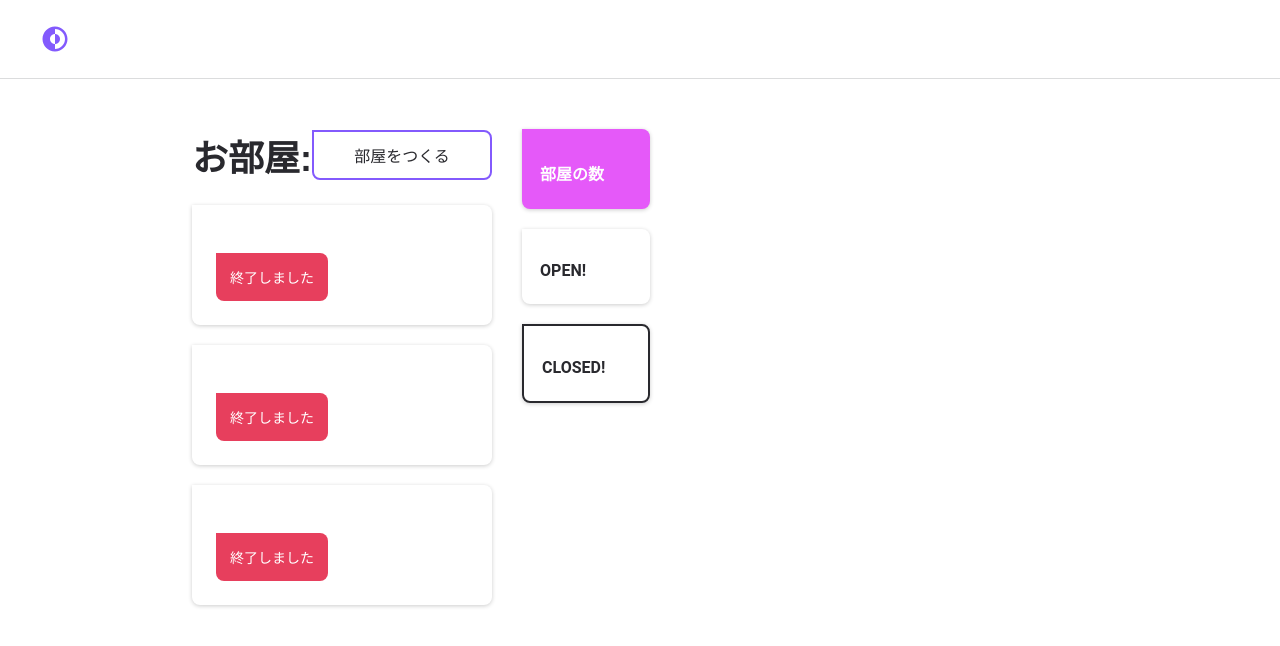
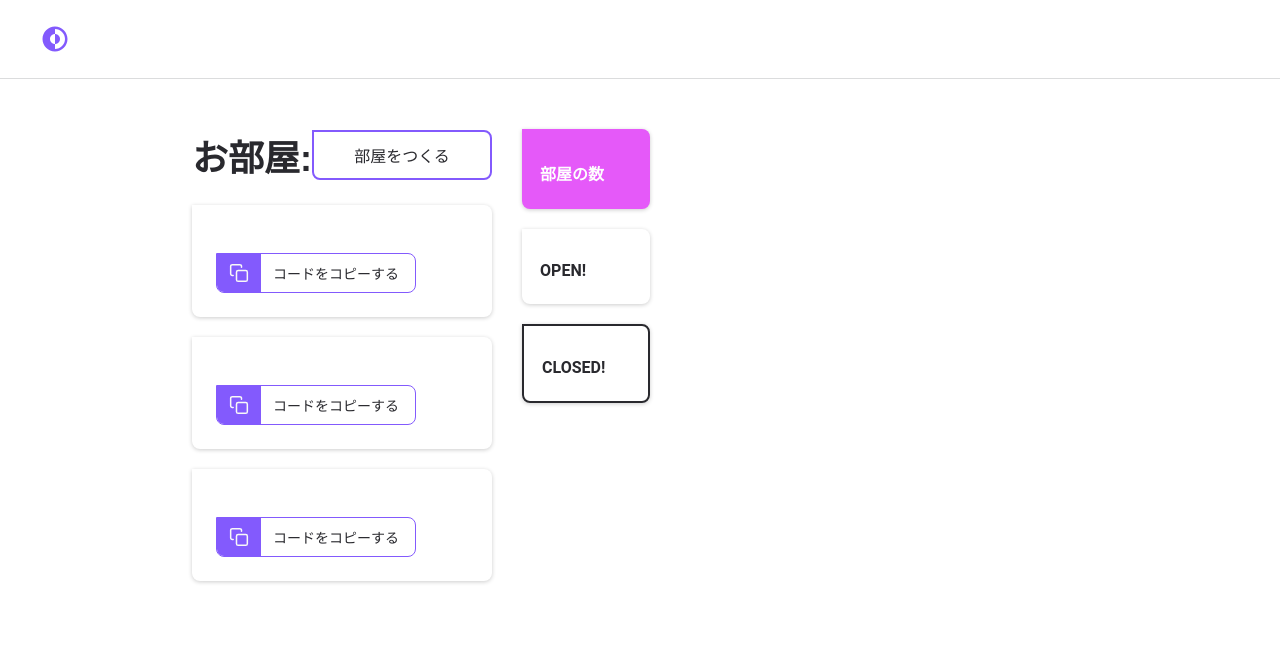
Before and after one commit to jp-knj/chat-app, a React (Vite) app: page /rooms in a window 1280 px wide. Shown: the top 646 px of the page. Built offline with nearby package versions, Linux system fonts and the light colour scheme.

Commit message:
:tada: Create Code components

```diff
--- a/src/components/RoomCard/index.tsx
+++ b/src/components/RoomCard/index.tsx
@@ -1,7 +1,8 @@
 import React from 'react';
 import * as Styled from './styles';
+import { Link } from 'react-router-dom';
 
-import { Link } from 'react-router-dom';
+import { RoomCode } from '../../components/RoomCode';
 import { Badge } from '../../components/Badge';
 
 type QuestionProps = {
@@ -18,7 +19,7 @@ export const RoomCard: React.FC<QuestionProps> = (props) => {
       </Link>
       <footer>
         <Styled.Buttons>
-          <Badge type="error">終了しました</Badge>
+          <RoomCode code="XXXXXXXXX" text />
         </Styled.Buttons>
       </footer>
     </Styled.Container>
--- /dev/null
+++ b/src/components/RoomCode/index.tsx
@@ -0,0 +1,25 @@
+import React from 'react';
+import * as Styled from './styles';
+
+import copyImg from './../../assets/images/icon_copy.svg';
+// import { Toast } from '../Toast';
+
+type RoomCodeProps = {
+  code: string;
+  text?: boolean;
+};
+
+export const RoomCode: React.FC<RoomCodeProps> = (props) => {
+  return (
+    <>
+      <Styled.Button aria-label="コードをコピーする">
+        <Styled.Icon>
+          <img src={copyImg} alt="コードをコピーする" />
+        </Styled.Icon>
+        <Styled.Text>
+          {props.text ? 'コードをコピーする' : `部屋 #${props.code}`}
+        </Styled.Text>
+      </Styled.Button>
+    </>
+  );
+};
--- /dev/null
+++ b/src/components/RoomCode/styles.ts
@@ -0,0 +1,40 @@
+import styled from 'styled-components';
+
+export const Button = styled.button`
+  width: 100%;
+  height: 4rem;
+  border-radius: 0 ${({ theme }) => theme.borderRadius.md}
+    ${({ theme }) => theme.borderRadius.md};
+  overflow: hidden;
+  background: transparent;
+  border: ${({ theme }) =>
+      theme.isLight ? theme.colors.purple.light : theme.colors.purple.dark}
+    0.1rem solid;
+  cursor: pointer;
+  display: flex;
+`;
+
+export const Icon = styled.div`
+  background: ${({ theme }) =>
+    theme.isLight ? theme.colors.purple.light : theme.colors.purple.dark};
+  padding: 0 1.2rem;
+  display: flex;
+  align-items: center;
+  justify-content: center;
+  height: 100%;
+`;
+
+export const Text = styled.span`
+  padding: 0 1.2rem;
+  display: block;
+  flex: 1;
+  color: ${({ theme }) => theme.colors.textColor.primary};
+  align-self: center;
+  padding: 0 ${({ theme }) => theme.spacings.md} 0 12px;
+  max-width: 23.5rem;
+  font-size: ${({ theme }) => theme.font.sizes.sm};
+  font-weight: 500;
+  @media (max-width: 70rem) {
+    display: none;
+  }
+`;
```
Also changed, not shown: src/assets/images/icon_copy.svg (added).
